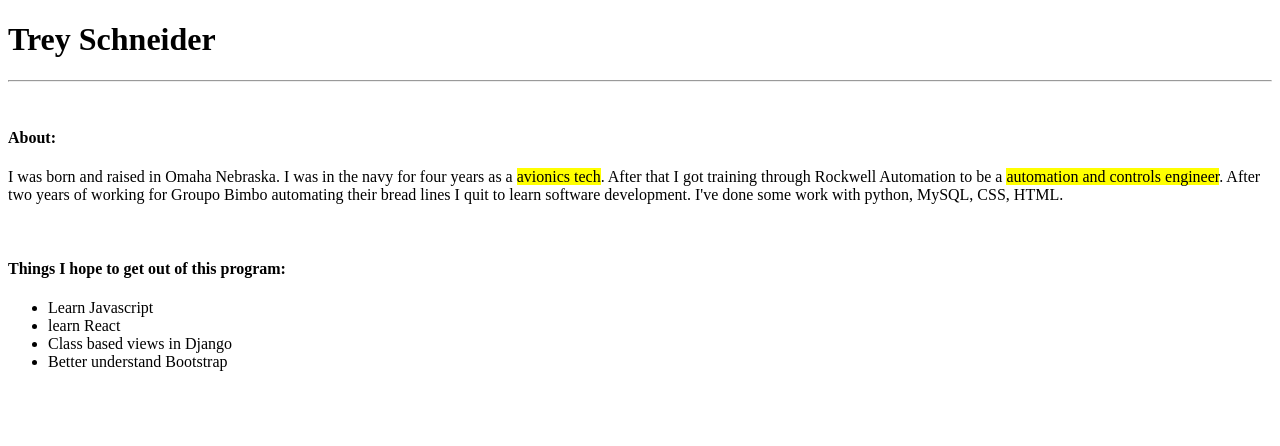
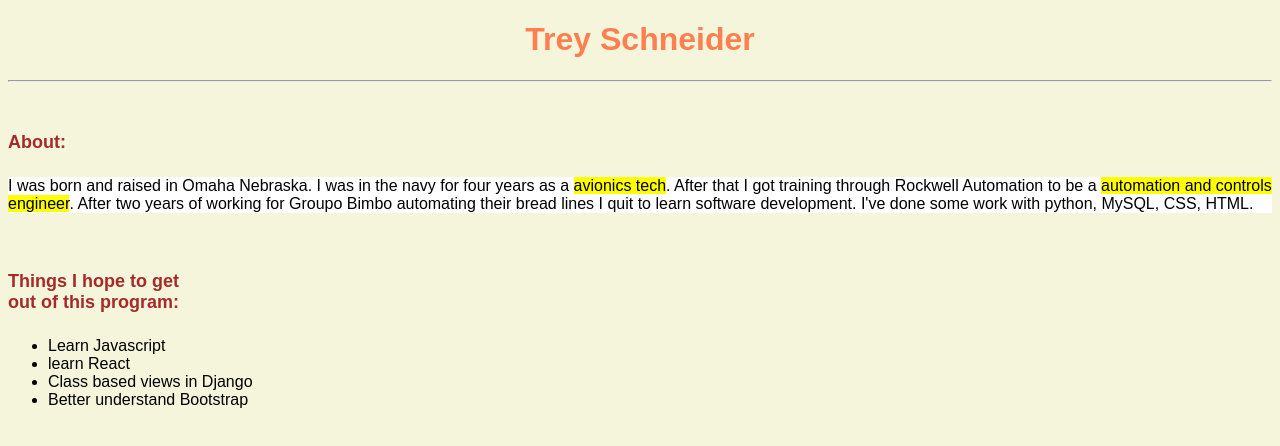
Before and after one commit to TreySchneider95/Assignment1_SDGKU, a plain HTML site: page index.html in a window 1280 px wide. Drawn offline with Linux system fonts and the light colour scheme.

Commit message:
second day class

```diff
--- a/index.html
+++ b/index.html
@@ -5,13 +5,24 @@
     <meta http-equiv="X-UA-Compatible" content="IE=edge">
     <meta name="viewport" content="width=device-width, initial-scale=1.0">
     <title>Trey</title>
+    <style>
+        h4{
+            color: brown;
+            width: 200px;
+            font-size: large;
+        }
+        .b_bg{
+            background-color: white;
+        }
+    </style>
+    <link rel="stylesheet" href="style.css">
 </head>
-<body>
-    <h1>Trey Schneider</h1>
+<body style="font-family: Arial, Helvetica, sans-serif; background-color: beige;">
+    <h1 class="test">Trey Schneider</h1>
     <hr>
     <br>
     <h4>About:</h4>
-    <p>I was born and raised in Omaha Nebraska. I was in the navy for four years as a <mark>avionics tech</mark>. After that I got training through Rockwell Automation to be a <mark>automation and controls engineer</mark>. After two years of working for Groupo Bimbo automating their bread lines I quit to learn software development. I've done some work with python, MySQL, CSS, HTML.</p>
+    <p class="b_bg">I was born and raised in Omaha Nebraska. I was in the navy for four years as a <mark>avionics tech</mark>. After that I got training through Rockwell Automation to be a <mark>automation and controls engineer</mark>. After two years of working for Groupo Bimbo automating their bread lines I quit to learn software development. I've done some work with python, MySQL, CSS, HTML.</p>
     <br>
     <h4>Things I hope to get out of this program:</h4>
     <ul>
--- /dev/null
+++ b/style.css
@@ -0,0 +1,4 @@
+.test{
+    color: coral;
+    text-align: center;
+}
```
